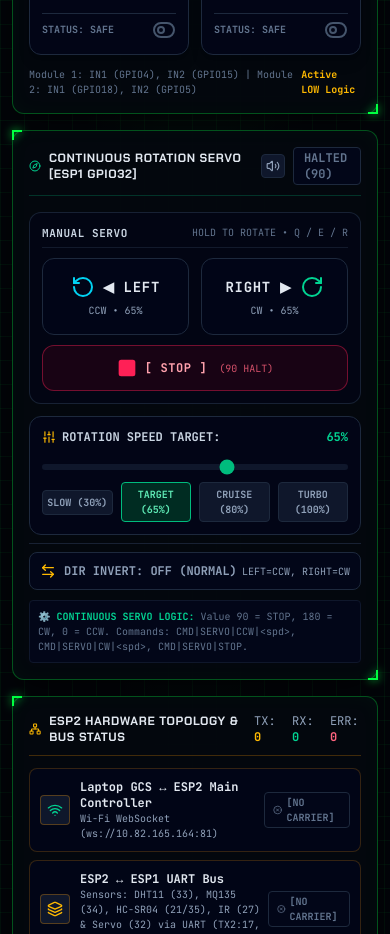
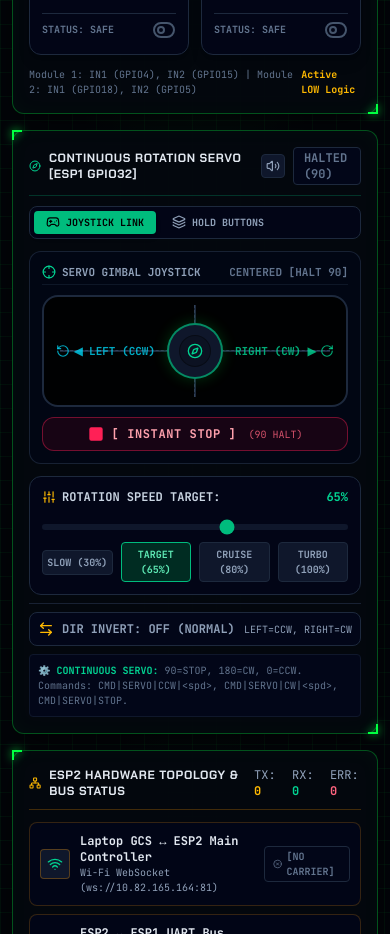
Before and after one commit to Shreyas-k-p/STRIX, a React (Vite) app: page / in a window 390 px wide. Shown: the part 3120-4054 px from the top of the page. Built offline with nearby package versions, Linux system fonts and the light colour scheme; no server answers.

Commit message:
feat: add interactive spring-loaded joystick link control for continuous servo

```diff
--- a/src/components/ServoPanel.tsx
+++ b/src/components/ServoPanel.tsx
@@ -8,6 +8,9 @@ import {
   VolumeX,
   Compass,
   ArrowLeftRight,
+  Crosshair,
+  Gamepad2,
+  Layers,
 } from 'lucide-react';
 import type { ServoState } from '../communication/types';
 import { soundFx } from '../utils/audio';
@@ -37,9 +40,16 @@ export const ServoPanel: React.FC<ServoPanelProps> = ({
   onToggleInvert,
 }) => {
   const [speed, setSpeed] = useState<number>(65);
+  const [controlMode, setControlMode] = useState<'JOYSTICK' | 'BUTTONS'>('JOYSTICK');
   const [localInvert, setLocalInvert] = useState<boolean>(servoState.isInverted ?? false);
   const [activeHotkey, setActiveHotkey] = useState<'Q' | 'E' | 'R' | null>(null);
   const [soundEnabled, setSoundEnabled] = useState<boolean>(soundFx.enabled);
+
+  // Virtual Joystick state
+  const joystickBaseRef = useRef<HTMLDivElement>(null);
+  const [knobPos, setKnobPos] = useState<{ x: number; y: number }>({ x: 0, y: 0 });
+  const [isDraggingJoystick, setIsDraggingJoystick] = useState<boolean>(false);
+  const [deflectionPct, setDeflectionPct] = useState<number>(0);
 
   const isHoldingRef = useRef<'LEFT' | 'RIGHT' | null>(null);
 
@@ -58,6 +68,7 @@ export const ServoPanel: React.FC<ServoPanelProps> = ({
 
   // Trigger continuous rotation LEFT (Normal: CCW | Inverted: CW)
   const triggerLeftStart = useCallback(() => {
+    if (isHoldingRef.current === 'LEFT') return;
     isHoldingRef.current = 'LEFT';
     soundFx.playServoTick();
     if (onSendLeft) {
@@ -71,6 +82,7 @@ export const ServoPanel: React.FC<ServoPanelProps> = ({
 
   // Trigger continuous rotation RIGHT (Normal: CW | Inverted: CCW)
   const triggerRightStart = useCallback(() => {
+    if (isHoldingRef.current === 'RIGHT') return;
     isHoldingRef.current = 'RIGHT';
     soundFx.playServoTick();
     if (onSendRight) {
@@ -91,7 +103,76 @@ export const ServoPanel: React.FC<ServoPanelProps> = ({
     if (onSendStop) onSendStop();
   }, [onSendStop]);
 
-  // Pointer event handlers for Hold-to-Rotate (desktop mouse and touchscreen)
+  // Virtual Joystick pointer drag handler
+  const updateKnobFromPointer = useCallback(
+    (clientX: number, clientY: number) => {
+      if (!joystickBaseRef.current) return;
+      const rect = joystickBaseRef.current.getBoundingClientRect();
+      const centerX = rect.left + rect.width / 2;
+      const centerY = rect.top + rect.height / 2;
+      const maxRadiusX = rect.width / 2 - 28;
+      const maxRadiusY = rect.height / 2 - 24;
+
+      const deltaX = clientX - centerX;
+      const deltaY = clientY - centerY;
+
+      // Constrain horizontally with slight vertical tracking
+      const clampedX = Math.max(-maxRadiusX, Math.min(maxRadiusX, deltaX));
+      const clampedY = Math.max(-maxRadiusY, Math.min(maxRadiusY, deltaY * 0.4));
+
+      setKnobPos({ x: clampedX, y: clampedY });
+
+      const pct = Math.round((clampedX / maxRadiusX) * 100);
+      setDeflectionPct(pct);
+
+      const DEADZONE = 18;
+      if (clampedX < -DEADZONE) {
+        triggerLeftStart();
+      } else if (clampedX > DEADZONE) {
+        triggerRightStart();
+      } else {
+        if (isHoldingRef.current !== null) {
+          triggerStop();
+        }
+      }
+    },
+    [triggerLeftStart, triggerRightStart, triggerStop]
+  );
+
+  const handleJoystickPointerDown = (e: React.PointerEvent) => {
+    e.preventDefault();
+    setIsDraggingJoystick(true);
+    soundFx.playKeyClick();
+    updateKnobFromPointer(e.clientX, e.clientY);
+  };
+
+  useEffect(() => {
+    const handleGlobalPointerMove = (e: PointerEvent) => {
+      if (isDraggingJoystick) {
+        updateKnobFromPointer(e.clientX, e.clientY);
+      }
+    };
+
+    const handleGlobalPointerUp = () => {
+      if (isDraggingJoystick) {
+        setIsDraggingJoystick(false);
+        setKnobPos({ x: 0, y: 0 });
+        setDeflectionPct(0);
+        triggerStop();
+      }
+    };
+
+    window.addEventListener('pointermove', handleGlobalPointerMove);
+    window.addEventListener('pointerup', handleGlobalPointerUp);
+    window.addEventListener('pointercancel', handleGlobalPointerUp);
+    return () => {
+      window.removeEventListener('pointermove', handleGlobalPointerMove);
+      window.removeEventListener('pointerup', handleGlobalPointerUp);
+      window.removeEventListener('pointercancel', handleGlobalPointerUp);
+    };
+  }, [isDraggingJoystick, updateKnobFromPointer, triggerStop]);
+
+  // Button hold-to-rotate handlers (touch & mouse)
   const handleLeftPointerDown = (e: React.PointerEvent) => {
     e.preventDefault();
     try {
@@ -142,7 +223,7 @@ export const ServoPanel: React.FC<ServoPanelProps> = ({
       if (target && (target.tagName === 'INPUT' || target.tagName === 'TEXTAREA')) {
         return;
       }
-      if (e.repeat) return; // Ignore key repeat while holding key down
+      if (e.repeat) return;
       const k = e.key.toUpperCase();
       if (k === 'Q' || k === 'ARROWLEFT') {
         setActiveHotkey('Q');
@@ -205,7 +286,7 @@ export const ServoPanel: React.FC<ServoPanelProps> = ({
   return (
     <div className="hud-panel rounded-xl p-4 shadow-xl flex flex-col justify-between h-full font-mono bg-black/95 border-emerald-500/40">
       {/* Header & Status Badge */}
-      <div className="flex items-center justify-between border-b border-emerald-500/25 pb-2.5 mb-3">
+      <div className="flex items-center justify-between border-b border-emerald-500/25 pb-2.5 mb-2.5">
         <div className="flex items-center gap-2">
           <Compass className="w-4 h-4 text-emerald-400" />
           <h3 className="text-xs sm:text-sm font-black uppercase tracking-wider text-slate-200 font-heading">
@@ -242,14 +323,149 @@ export const ServoPanel: React.FC<ServoPanelProps> = ({
         </div>
       </div>
 
-      {/* DEDICATED MANUAL CONTINUOUS SERVO CONTROL SECTION */}
+      {/* Control Interface Selector Tabs */}
+      <div className="flex items-center justify-between gap-2 mb-2 bg-slate-950/80 p-1 rounded-lg border border-slate-800 text-[10px]">
+        <div className="flex items-center gap-1">
+          <button
+            onClick={() => setControlMode('JOYSTICK')}
+            className={`flex items-center gap-1.5 px-3 py-1 rounded font-bold transition-all ${
+              controlMode === 'JOYSTICK'
+                ? 'bg-emerald-500 text-black shadow-md'
+                : 'text-slate-400 hover:text-slate-200'
+            }`}
+          >
+            <Gamepad2 className="w-3.5 h-3.5" />
+            <span>JOYSTICK LINK</span>
+          </button>
+
+          <button
+            onClick={() => setControlMode('BUTTONS')}
+            className={`flex items-center gap-1.5 px-3 py-1 rounded font-bold transition-all ${
+              controlMode === 'BUTTONS'
+                ? 'bg-cyan-500 text-black shadow-md'
+                : 'text-slate-400 hover:text-slate-200'
+            }`}
+          >
+            <Layers className="w-3.5 h-3.5" />
+            <span>HOLD BUTTONS</span>
+          </button>
+        </div>
+
+        <span className="text-[10px] text-slate-500 font-mono hidden sm:inline">
+          SPRING-CENTERED &bull; 90=STOP
+        </span>
+      </div>
+
+      {/* JOYSTICK INTERFACE MODE */}
+      {controlMode === 'JOYSTICK' && (
+        <div className="bg-slate-950/70 p-3 rounded-xl border border-slate-800/80 space-y-2.5 my-1 flex-1 flex flex-col justify-center">
+          <div className="flex items-center justify-between text-[11px] font-mono border-b border-slate-800/50 pb-1">
+            <span className="text-slate-400 font-bold flex items-center gap-1.5">
+              <Crosshair className="w-3.5 h-3.5 text-emerald-400" />
+              <span>SERVO GIMBAL JOYSTICK</span>
+            </span>
+            <span className={`font-bold ${
+              deflectionPct < -10 ? 'text-cyan-400' : deflectionPct > 10 ? 'text-emerald-400' : 'text-slate-500'
+            }`}>
+              {deflectionPct < -10
+                ? `◀ DEFLECTION: ${Math.abs(deflectionPct)}% [LEFT]`
+                : deflectionPct > 10
+                ? `DEFLECTION: ${deflectionPct}% [RIGHT] ▶`
+                : 'CENTERED [HALT 90]'}
+            </span>
+          </div>
+
+          {/* Virtual Joystick Pod (Spring Return) */}
+          <div
+            ref={joystickBaseRef}
+            onPointerDown={handleJoystickPointerDown}
+            className={`relative w-full h-28 sm:h-32 rounded-2xl border-2 flex items-center justify-center cursor-grab active:cursor-grabbing select-none touch-none transition-colors overflow-hidden ${
+              isRotatingLeft
+                ? 'bg-cyan-950/20 border-cyan-500/60 shadow-[inset_0_0_30px_rgba(0,255,255,0.2)]'
+                : isRotatingRight
+                ? 'bg-emerald-950/20 border-emerald-500/60 shadow-[inset_0_0_30px_rgba(0,255,65,0.2)]'
+                : 'bg-black/90 border-slate-800 hover:border-slate-700'
+            }`}
+          >
+            {/* Horizontal Axis Guide & Crosshairs */}
+            <div className="absolute inset-x-4 h-0.5 bg-slate-800 border-t border-dashed border-slate-700" />
+            <div className="absolute inset-y-2 w-0.5 bg-slate-800 border-l border-dashed border-slate-700" />
+
+            {/* Left / Right Zone Labels */}
+            <div className="absolute left-3 flex items-center gap-1 text-[11px] font-bold text-cyan-400/80 pointer-events-none select-none">
+              <RotateCcw className="w-3.5 h-3.5" />
+              <span>◀ LEFT {localInvert ? '(CW)' : '(CCW)'}</span>
+            </div>
+
+            <div className="absolute right-3 flex items-center gap-1 text-[11px] font-bold text-emerald-400/80 pointer-events-none select-none">
+              <span>RIGHT {localInvert ? '(CCW)' : '(CW)'} ▶</span>
+              <RotateCw className="w-3.5 h-3.5" />
+            </div>
+
+            {/* Center Deadzone Ring */}
+            <div className="absolute w-12 h-12 rounded-full border border-slate-700/80 bg-slate-900/40 pointer-events-none" />
+
+            {/* Tether line from center to knob */}
+            {(knobPos.x !== 0 || knobPos.y !== 0) && (
+              <svg className="absolute inset-0 w-full h-full pointer-events-none">
+                <line
+                  x1="50%"
+                  y1="50%"
+                  x2={`calc(50% + ${knobPos.x}px)`}
+                  y2={`calc(50% + ${knobPos.y}px)`}
+                  stroke={isRotatingLeft ? '#22d3ee' : isRotatingRight ? '#10b981' : '#64748b'}
+                  strokeWidth="2.5"
+                  strokeDasharray="4 2"
+                />
+              </svg>
+            )}
+
+            {/* Draggable Thumbstick Knob with Spring Return */}
+            <div
+              style={{
+                transform: `translate(${knobPos.x}px, ${knobPos.y}px)`,
+                transition: isDraggingJoystick ? 'none' : 'transform 0.22s cubic-bezier(0.175, 0.885, 0.32, 1.275)',
+              }}
+              className={`w-14 h-14 rounded-full border-2 flex items-center justify-center shadow-2xl pointer-events-none ${
+                isRotatingLeft
+                  ? 'bg-cyan-500 border-cyan-200 text-black shadow-[0_0_25px_rgba(0,255,255,0.8)] scale-110'
+                  : isRotatingRight
+                  ? 'bg-emerald-500 border-emerald-200 text-black shadow-[0_0_25px_rgba(0,255,65,0.8)] scale-110'
+                  : 'bg-slate-900 border-emerald-500/70 text-emerald-400 shadow-[0_0_15px_rgba(0,255,65,0.2)]'
+              }`}
+            >
+              <div className="w-8 h-8 rounded-full border border-black/40 flex items-center justify-center bg-black/20">
+                <Compass className={`w-4 h-4 ${isRotatingLeft || isRotatingRight ? 'animate-spin' : ''}`} />
+              </div>
+            </div>
+          </div>
+
+          {/* Quick STOP Button below Joystick */}
+          <button
+            onClick={triggerStop}
+            className={`w-full flex items-center justify-center gap-2 py-2 rounded-xl border transition-all select-none cursor-pointer font-mono ${
+              isHalted
+                ? 'bg-rose-950/30 border-rose-500/40 text-rose-300 hover:bg-rose-950/60'
+                : 'bg-rose-900 border-rose-400 text-white shadow-[0_0_20px_rgba(255,0,51,0.5)] animate-pulse'
+            }`}
+            title="Instant Stop / Neutral 90"
+          >
+            <Square className="w-4 h-4 text-rose-500 fill-current" />
+            <span className="text-xs font-black tracking-wider">[ INSTANT STOP ]</span>
+            <span className="text-[10px] text-rose-400/80 ml-1">(90 HALT)</span>
+          </button>
+        </div>
+      )}
+
+      {/* BUTTONS INTERFACE MODE */}
+      {controlMode === 'BUTTONS' && (
         <div className="bg-slate-950/60 p-3 rounded-xl border border-slate-800/80 space-y-2.5 my-1 flex-1 flex flex-col justify-center">
           <div className="flex items-center justify-between border-b border-slate-800/60 pb-1.5">
             <span className="text-[11px] font-bold text-slate-300 uppercase tracking-wider font-mono">
-            MANUAL SERVO
+              MANUAL HOLD-TO-ROTATE
             </span>
             <span className="text-[10px] text-slate-500 font-mono">
-            HOLD TO ROTATE &bull; Q / E / R
+              HOTKEYS: Q (LEFT) / E (RIGHT) / R (STOP)
             </span>
           </div>
 
@@ -303,7 +519,7 @@ export const ServoPanel: React.FC<ServoPanelProps> = ({
           {/* STOP BUTTON: [ STOP ] */}
           <button
             onClick={triggerStop}
-          className={`w-full flex items-center justify-center gap-2 py-3 rounded-xl border transition-all select-none cursor-pointer font-mono ${
+            className={`w-full flex items-center justify-center gap-2 py-2.5 rounded-xl border transition-all select-none cursor-pointer font-mono ${
               isHalted
                 ? 'bg-rose-950/30 border-rose-500/40 text-rose-300 hover:bg-rose-950/60'
                 : 'bg-rose-900 border-rose-400 text-white shadow-[0_0_20px_rgba(255,0,51,0.5)] animate-pulse'
@@ -311,14 +527,11 @@ export const ServoPanel: React.FC<ServoPanelProps> = ({
             title="Stop rotation / Neutral 90 (Hotkey: R / Space)"
           >
             <Square className="w-5 h-5 text-rose-500 fill-current" />
-          <span className="text-xs font-black tracking-wider">
-            [ STOP ]
-          </span>
-          <span className="text-[10px] text-rose-400/80 ml-1">
-            (90 HALT)
-          </span>
+            <span className="text-xs font-black tracking-wider">[ STOP ]</span>
+            <span className="text-[10px] text-rose-400/80 ml-1">(90 HALT)</span>
           </button>
         </div>
+      )}
 
       {/* Speed Slider & Presets */}
       <div className="bg-slate-950/80 p-3 rounded-xl border border-slate-800 space-y-2 mt-2">
@@ -367,7 +580,7 @@ export const ServoPanel: React.FC<ServoPanelProps> = ({
       <div className="mt-2 pt-2 border-t border-slate-800/80">
         <button
           onClick={handleInvertToggle}
-          className={`w-full flex items-center justify-between p-2.5 rounded-lg border transition-all ${
+          className={`w-full flex items-center justify-between p-2 rounded-lg border transition-all ${
             localInvert
               ? 'bg-amber-950/80 border-amber-500 text-amber-300'
               : 'bg-slate-950 border-slate-800 text-slate-400 hover:text-slate-200'
@@ -387,8 +600,8 @@ export const ServoPanel: React.FC<ServoPanelProps> = ({
       </div>
 
       {/* Footer Hardware Info */}
-      <div className="mt-2.5 text-[10px] font-mono text-slate-500 bg-slate-950 p-2 rounded border border-slate-900">
-        ⚙️ <span className="text-emerald-400 font-bold">CONTINUOUS SERVO LOGIC:</span> Value 90 = STOP, 180 = CW, 0 = CCW. Commands: CMD|SERVO|CCW|&lt;spd&gt;, CMD|SERVO|CW|&lt;spd&gt;, CMD|SERVO|STOP.
+      <div className="mt-2 text-[10px] font-mono text-slate-500 bg-slate-950 p-2 rounded border border-slate-900">
+        ⚙️ <span className="text-emerald-400 font-bold">CONTINUOUS SERVO:</span> 90=STOP, 180=CW, 0=CCW. Commands: CMD|SERVO|CCW|&lt;spd&gt;, CMD|SERVO|CW|&lt;spd&gt;, CMD|SERVO|STOP.
       </div>
     </div>
   );
```
Lines whose indentation alone changed are shown as unchanged.
